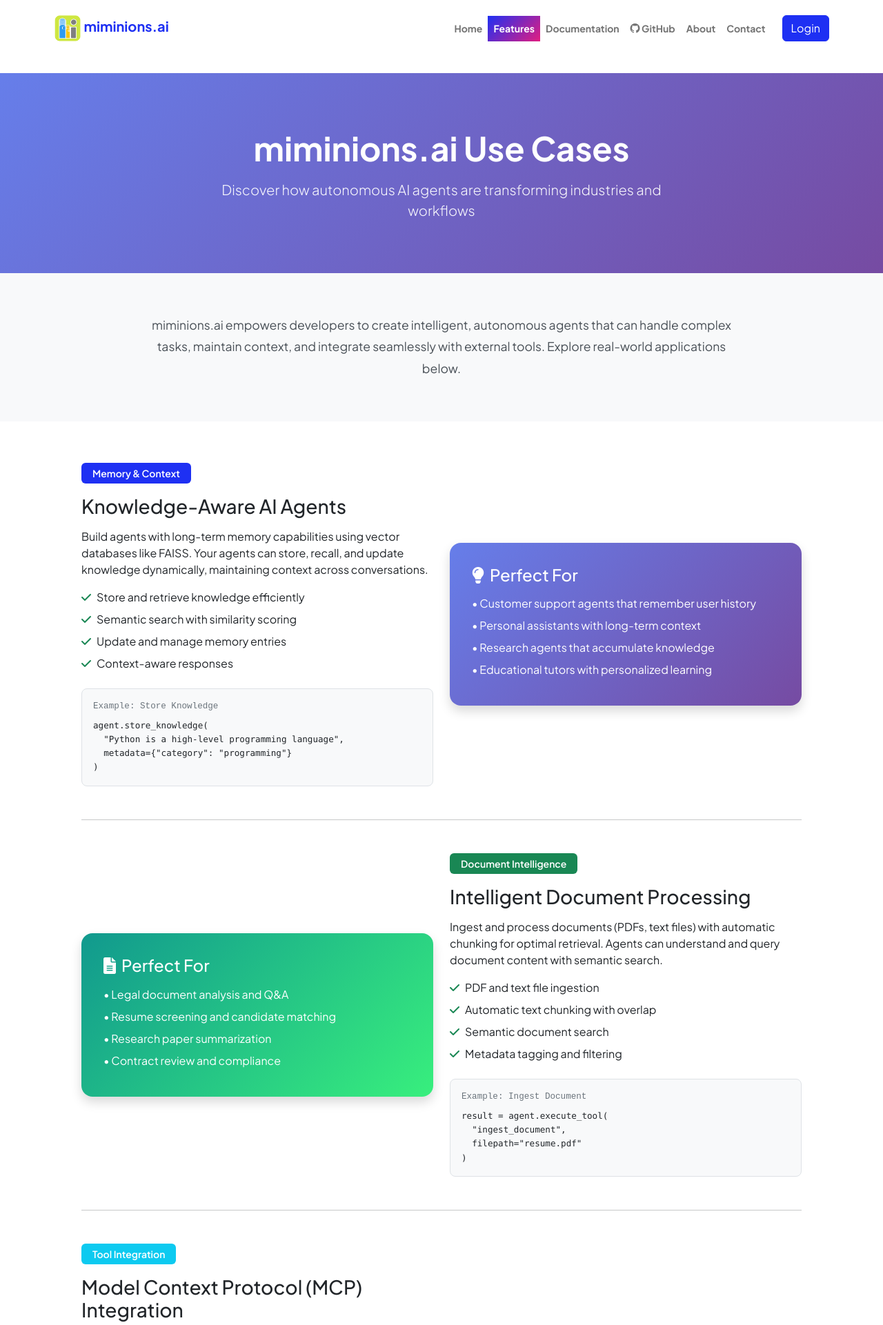
After one commit to MiMinions-ai/miminions_website, a Flask app: page /use-cases in a window 1280 px wide. The commit adds this page. Shown: the top 1921 px of the page at 69% size. Run offline with Flask 3, Linux system fonts and the light colour scheme; parts of the project's set-up code (start-up, migrations or seed data) failed here and were passed over; some libraries are stand-ins or nearby versions.

Commit message:
Added use cases, and a documentation page (blank for now)

```diff
--- a/templates/base.html
+++ b/templates/base.html
@@ -42,7 +42,8 @@
                             <li class="nav-item"><a class="nav-link {{ 'active bg-gradient-primary-to-secondary text-white' if request.path == '/agents' or request.path.startswith('/agents/chat') else '' }}" href="{{ url_for('agents') }}">Agents</a></li>
                             {% else %}
                             <!-- Public navigation -->
-                            <li class="nav-item"><a class="nav-link" href="#features">Features</a></li>
+                            <li class="nav-item"><a class="nav-link {{ 'active bg-gradient-primary-to-secondary text-white' if request.path == '/use-cases' else '' }}" href="{{ url_for('use_cases') }}">Features</a></li>
+                            <li class="nav-item"><a class="nav-link {{ 'active bg-gradient-primary-to-secondary text-white' if request.path == '/documentation' else '' }}" href="{{ url_for('documentation') }}">Documentation</a></li>
                             <li class="nav-item"><a class="nav-link" href="https://github.com/miminions-ai" target="_blank"><i class="bi bi-github"></i> GitHub</a></li>
                             {% endif %}
                             <li class="nav-item"><a class="nav-link {{ 'active bg-gradient-primary-to-secondary text-white' if request.path == '/about' else '' }}" href="{{ url_for('about') }}">About</a></li>
--- /dev/null
+++ b/templates/use-cases.html
@@ -0,0 +1,269 @@
+{% extends "base.html" %}
+{% block title %}Use Cases - miminions.ai{% endblock %}
+
+{% block head %}
+<link rel="stylesheet" href="https://cdnjs.cloudflare.com/ajax/libs/font-awesome/6.0.0/css/all.min.css">
+<style>
+    .use-cases-hero {
+        background: linear-gradient(135deg, #667eea 0%, #764ba2 100%);
+        color: white;
+        padding: 80px 0 60px;
+    }
+
+    .use-cases-hero h1 {
+        font-size: 3rem;
+        font-weight: 700;
+        margin-bottom: 1rem;
+    }
+
+    .use-cases-hero p {
+        font-size: 1.25rem;
+        opacity: 0.95;
+    }
+
+    .intro-section {
+        background: #f8f9fa;
+        padding: 60px 0;
+        margin-bottom: 60px;
+    }
+
+    .intro-section p {
+        font-size: 1.1rem;
+        color: #495057;
+        line-height: 1.8;
+    }
+
+    .code-snippet {
+        background: #f8f9fa;
+        border: 1px solid #dee2e6;
+        padding: 1rem;
+        border-radius: 0.5rem;
+        font-family: 'Courier New', monospace;
+        font-size: 0.9rem;
+    }
+
+    .code-snippet code {
+        color: #212529 !important;
+        display: block;
+        line-height: 1.6;
+    }
+
+    .use-case-card {
+        background: white;
+        border-radius: 1rem;
+        padding: 2rem;
+        box-shadow: 0 0.125rem 0.25rem rgba(0,0,0,0.075);
+        height: 100%;
+    }
+
+    .gradient-box {
+        border-radius: 1rem;
+        padding: 2rem;
+        color: white;
+        box-shadow: 0 0.5rem 1rem rgba(0,0,0,0.15);
+    }
+
+    .badge {
+        font-size: 0.875rem;
+        padding: 0.5rem 1rem;
+        font-weight: 600;
+    }
+</style>
+{% endblock %}
+
+{% block content %}
+<!-- Hero Section -->
+<section class="use-cases-hero">
+    <div class="container px-5">
+        <div class="row align-items-center justify-content-center text-center">
+            <div class="col-lg-8">
+                <h1>miminions.ai Use Cases</h1>
+                <p class="lead">Discover how autonomous AI agents are transforming industries and workflows</p>
+            </div>
+        </div>
+    </div>
+</section>
+
+<!-- Introduction -->
+<section class="intro-section">
+    <div class="container px-5">
+        <div class="row">
+            <div class="col-lg-10 mx-auto text-center">
+                <p class="mb-0">miminions.ai empowers developers to create intelligent, autonomous agents that can handle complex tasks, maintain context, and integrate seamlessly with external tools. Explore real-world applications below.</p>
+            </div>
+        </div>
+    </div>
+</section>
+
+<!-- Use Cases Content -->
+<section class="pb-5">
+    <div class="container px-5">
+
+        <!-- Use Case 1: Memory-Enabled Agents -->
+        <div class="row mb-5 align-items-center">
+            <div class="col-lg-6 mb-4 mb-lg-0">
+                <div class="badge bg-primary mb-3">Memory & Context</div>
+                <h2 class="h3 mb-3">Knowledge-Aware AI Agents</h2>
+                <p class="mb-3">Build agents with long-term memory capabilities using vector databases like FAISS. Your agents can store, recall, and update knowledge dynamically, maintaining context across conversations.</p>
+                <ul class="list-unstyled mb-4">
+                    <li class="mb-2"><i class="fas fa-check text-success me-2"></i>Store and retrieve knowledge efficiently</li>
+                    <li class="mb-2"><i class="fas fa-check text-success me-2"></i>Semantic search with similarity scoring</li>
+                    <li class="mb-2"><i class="fas fa-check text-success me-2"></i>Update and manage memory entries</li>
+                    <li class="mb-2"><i class="fas fa-check text-success me-2"></i>Context-aware responses</li>
+                </ul>
+                <div class="code-snippet">
+                    <small class="text-muted d-block mb-2">Example: Store Knowledge</small>
+                    <code>
+agent.store_knowledge(<br>
+&nbsp;&nbsp;"Python is a high-level programming language",<br>
+&nbsp;&nbsp;metadata={"category": "programming"}<br>
+)
+                    </code>
+                </div>
+            </div>
+            <div class="col-lg-6">
+                <div class="gradient-box" style="background: linear-gradient(135deg, #667eea 0%, #764ba2 100%);">
+                    <h4 class="mb-3"><i class="fas fa-lightbulb me-2"></i>Perfect For</h4>
+                    <ul class="list-unstyled mb-0">
+                        <li class="mb-2">• Customer support agents that remember user history</li>
+                        <li class="mb-2">• Personal assistants with long-term context</li>
+                        <li class="mb-2">• Research agents that accumulate knowledge</li>
+                        <li class="mb-2">• Educational tutors with personalized learning</li>
+                    </ul>
+                </div>
+            </div>
+        </div>
+
+        <hr class="my-5">
+
+        <!-- Use Case 2: Document Processing -->
+        <div class="row mb-5 align-items-center">
+            <div class="col-lg-6 order-lg-2 mb-4 mb-lg-0">
+                <div class="badge bg-success mb-3">Document Intelligence</div>
+                <h2 class="h3 mb-3">Intelligent Document Processing</h2>
+                <p class="mb-3">Ingest and process documents (PDFs, text files) with automatic chunking for optimal retrieval. Agents can understand and query document content with semantic search.</p>
+                <ul class="list-unstyled mb-4">
+                    <li class="mb-2"><i class="fas fa-check text-success me-2"></i>PDF and text file ingestion</li>
+                    <li class="mb-2"><i class="fas fa-check text-success me-2"></i>Automatic text chunking with overlap</li>
+                    <li class="mb-2"><i class="fas fa-check text-success me-2"></i>Semantic document search</li>
+                    <li class="mb-2"><i class="fas fa-check text-success me-2"></i>Metadata tagging and filtering</li>
+                </ul>
+                <div class="code-snippet">
+                    <small class="text-muted d-block mb-2">Example: Ingest Document</small>
+                    <code>
+result = agent.execute_tool(<br>
+&nbsp;&nbsp;"ingest_document",<br>
+&nbsp;&nbsp;filepath="resume.pdf"<br>
+)
+                    </code>
+                </div>
+            </div>
+            <div class="col-lg-6 order-lg-1">
+                <div class="gradient-box" style="background: linear-gradient(135deg, #11998e 0%, #38ef7d 100%);">
+                    <h4 class="mb-3"><i class="fas fa-file-alt me-2"></i>Perfect For</h4>
+                    <ul class="list-unstyled mb-0">
+                        <li class="mb-2">• Legal document analysis and Q&A</li>
+                        <li class="mb-2">• Resume screening and candidate matching</li>
+                        <li class="mb-2">• Research paper summarization</li>
+                        <li class="mb-2">• Contract review and compliance</li>
+                    </ul>
+                </div>
+            </div>
+        </div>
+
+        <hr class="my-5">
+
+        <!-- Use Case 3: MCP Integration -->
+        <div class="row mb-5 align-items-center">
+            <div class="col-lg-6 mb-4 mb-lg-0">
+                <div class="badge bg-info mb-3">Tool Integration</div>
+                <h2 class="h3 mb-3">Model Context Protocol (MCP) Integration</h2>
+                <p class="mb-3">Connect your agents to external tools and services using the Model Context Protocol. Dynamically load and execute tools from MCP servers alongside custom Python functions.</p>
+                <ul class="list-unstyled mb-4">
+                    <li class="mb-2"><i class="fas fa-check text-success me-2"></i>Connect to MCP servers</li>
+                    <li class="mb-2"><i class="fas fa-check text-success me-2"></i>Load tools dynamically</li>
+                    <li class="mb-2"><i class="fas fa-check text-success me-2"></i>Mix MCP and local functions</li>
+                    <li class="mb-2"><i class="fas fa-check text-success me-2"></i>Async tool execution</li>
+                </ul>
+                <div class="code-snippet">
+                    <small class="text-muted d-block mb-2">Example: Connect MCP Server</small>
+                    <code>
+await agent.connect_mcp_server(<br>
+&nbsp;&nbsp;"math_server", server_params<br>
+)<br>
+await agent.load_tools_from_mcp_server(<br>
+&nbsp;&nbsp;"math_server"<br>
+)
+                    </code>
+                </div>
+            </div>
+            <div class="col-lg-6">
+                <div class="gradient-box" style="background: linear-gradient(135deg, #ee0979 0%, #ff6a00 100%);">
+                    <h4 class="mb-3"><i class="fas fa-plug me-2"></i>Perfect For</h4>
+                    <ul class="list-unstyled mb-0">
+                        <li class="mb-2">• Workflow automation with external APIs</li>
+                        <li class="mb-2">• Data processing pipelines</li>
+                        <li class="mb-2">• Multi-tool agent orchestration</li>
+                        <li class="mb-2">• Integration with existing systems</li>
+                    </ul>
+                </div>
+            </div>
+        </div>
+
+        <hr class="my-5">
+
+        <!-- Use Case 4: Persistent Storage -->
+        <div class="row mb-5 align-items-center">
+            <div class="col-lg-6 order-lg-2 mb-4 mb-lg-0">
+                <div class="badge bg-warning text-dark mb-3">Data Persistence</div>
+                <h2 class="h3 mb-3">SQLite Memory for Persistent Knowledge</h2>
+                <p class="mb-3">Use SQLite-backed memory for permanent knowledge storage that persists across sessions. Perfect for agents that need to maintain state over time.</p>
+                <ul class="list-unstyled mb-4">
+                    <li class="mb-2"><i class="fas fa-check text-success me-2"></i>Persistent storage across sessions</li>
+                    <li class="mb-2"><i class="fas fa-check text-success me-2"></i>CRUD operations on memory</li>
+                    <li class="mb-2"><i class="fas fa-check text-success me-2"></i>Custom database locations</li>
+                    <li class="mb-2"><i class="fas fa-check text-success me-2"></i>Metadata filtering and search</li>
+                </ul>
+                <div class="code-snippet">
+                    <small class="text-muted d-block mb-2">Example: Persistent Memory</small>
+                    <code>
+memory = SQLiteMemory(<br>
+&nbsp;&nbsp;db_path="agent_memory.db"<br>
+)<br>
+agent = create_simple_agent(<br>
+&nbsp;&nbsp;"PersistentAgent", memory=memory<br>
+)
+                    </code>
+                </div>
+            </div>
+            <div class="col-lg-6 order-lg-1">
+                <div class="gradient-box" style="background: linear-gradient(135deg, #f093fb 0%, #f5576c 100%);">
+                    <h4 class="mb-3"><i class="fas fa-database me-2"></i>Perfect For</h4>
+                    <ul class="list-unstyled mb-0">
+                        <li class="mb-2">• Multi-session conversations</li>
+                        <li class="mb-2">• Knowledge base management</li>
+                        <li class="mb-2">• User preference tracking</li>
+                        <li class="mb-2">• Audit trails and logging</li>
+                    </ul>
+                </div>
+            </div>
+        </div>
+
+        <!-- CTA Section -->
+        <div class="row mt-5 pt-5">
+            <div class="col-lg-8 mx-auto text-center">
+                <div class="bg-light p-5 rounded-3">
+                    <h3 class="mb-3">Ready to Build Your Own Agent?</h3>
+                    <p class="mb-4">Start creating autonomous AI agents with memory, tool integration, and document processing capabilities.</p>
+                    <div class="d-flex gap-3 justify-content-center flex-wrap">
+                        <a href="{{ url_for('signup') }}" class="btn btn-primary btn-lg"><i class="fas fa-rocket me-2"></i>Get Started Free</a>
+                        <a href="{{ url_for('documentation') }}" class="btn btn-outline-primary btn-lg"><i class="fas fa-book me-2"></i>Full Documentation</a>
+                        <a href="https://github.com/miminions-ai" target="_blank" class="btn btn-outline-secondary btn-lg"><i class="bi bi-github me-2"></i>View on GitHub</a>
+                    </div>
+                </div>
+            </div>
+        </div>
+
+    </div>
+</section>
+{% endblock %}
```
Also changed, not shown: run.py (+8 -0 lines), templates/documentation.html (added, +61 -0 lines), templates/landing.html (+42 -25 lines).
